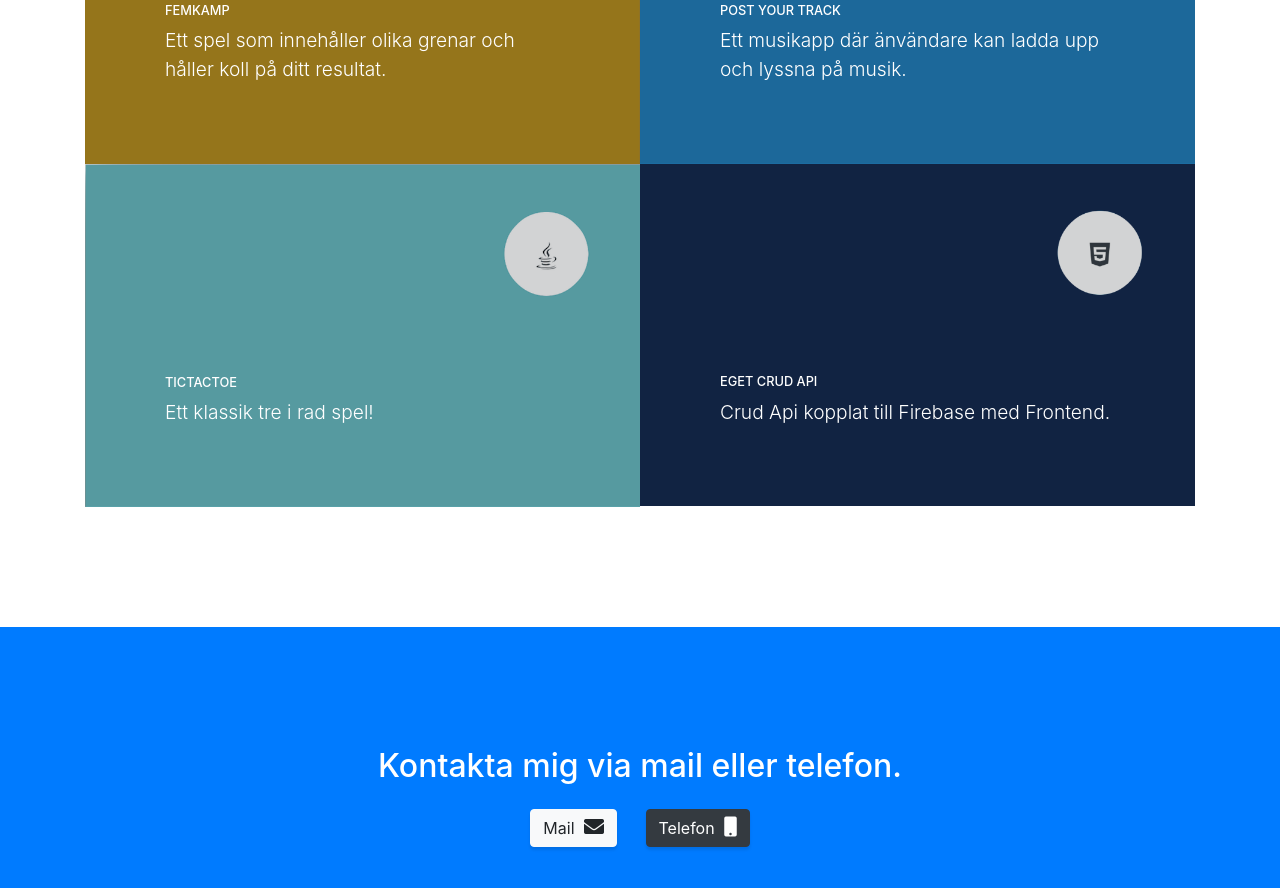
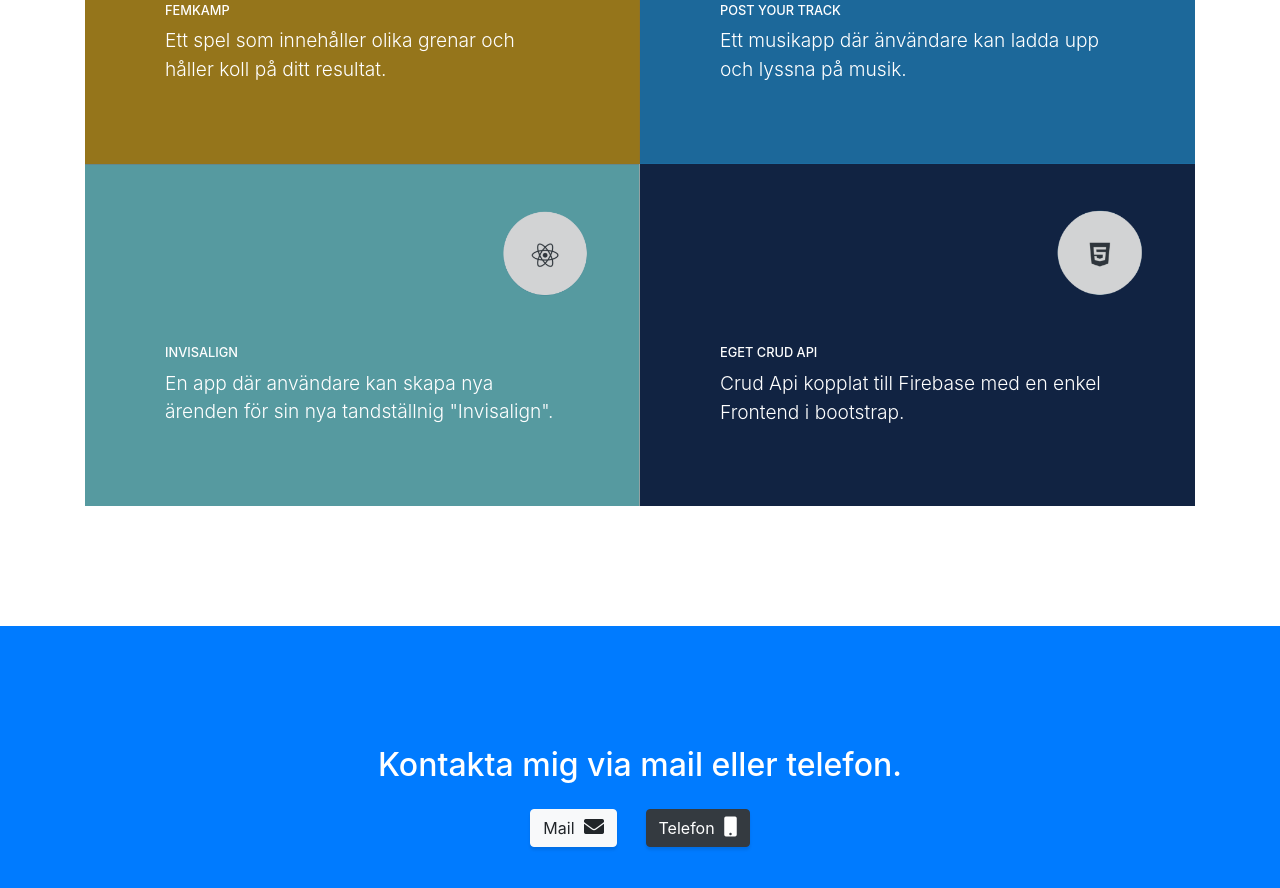
Before and after one commit to Alexanderjansson91/alexanderjansson, a website with bundled scripts: page index.html in a window 1280 px wide. Shown: the part 2920-3808 px from the top of the page. Built offline with nearby package versions, Linux system fonts and the light colour scheme; files whose address does not match are found by name.

Commit message:
Updated portfolio
Updated portfolio

```diff
--- a/index.html
+++ b/index.html
@@ -339,14 +339,14 @@
           </a>
         </div>
         <div class="col-lg-6">
-          <a class="portfolio-item" href="https://github.com/Alexanderjansson91/tictactoe">
+          <a class="portfolio-item" href="https://github.com/Alexanderjansson91/TandAppen/tree/master">
             <span class="caption">
               <span class="caption-content">
-                <h2>Tictactoe</h2>
-                <p class="mb-0">Ett klassik tre i rad spel!</p>
+                <h2>Invisalign</h2>
+                <p class="mb-0">En app där användare kan skapa nya ärenden för sin nya tandställnig "Invisalign".</p>
               </span>
             </span>
-            <img class="img-fluid" src="img/java.png" alt="Java">
+            <img class="img-fluid" src="img/ReactNative.png" alt="Java">
           </a>
         </div>
         <div class="col-lg-6">
@@ -354,7 +354,7 @@
             <span class="caption">
               <span class="caption-content">
                 <h2>Eget CRUD API</h2>
-                <p class="mb-0">Crud Api kopplat till Firebase med Frontend.</p>
+                <p class="mb-0">Crud Api kopplat till Firebase med en enkel Frontend i bootstrap.</p>
               </span>
             </span>
             <img class="img-fluid" src="img/html.png" alt="HTML5">
```
Also changed, not shown: img/ReactNative.png (added), 1 other file.
